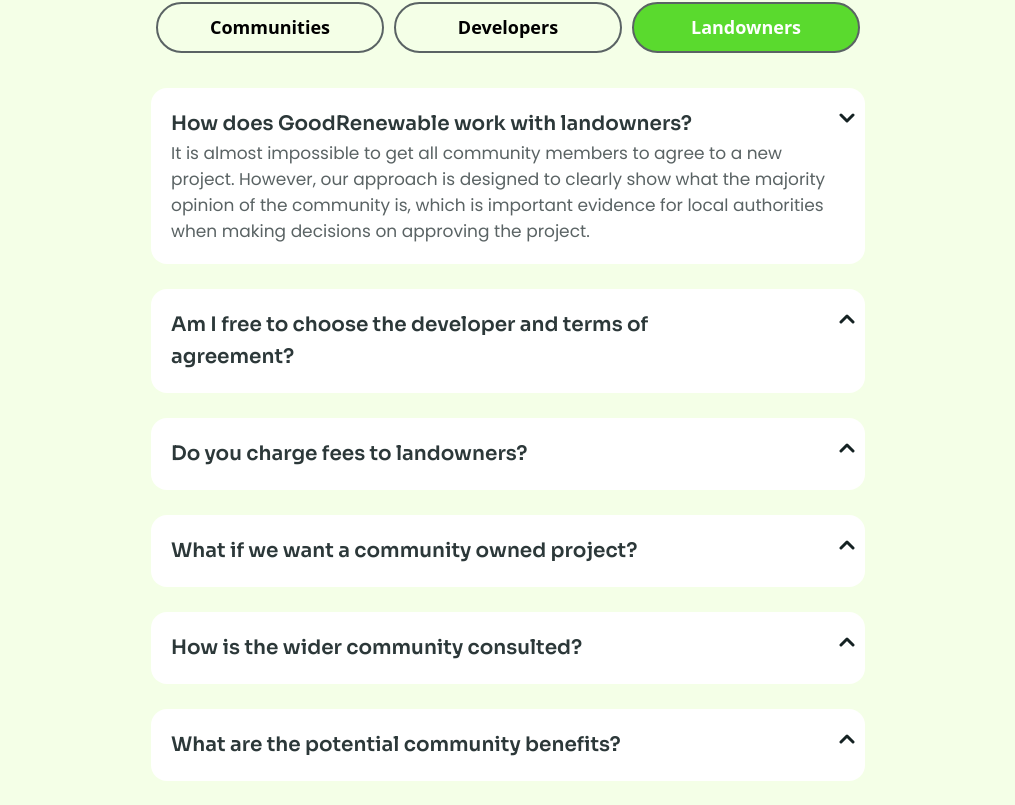
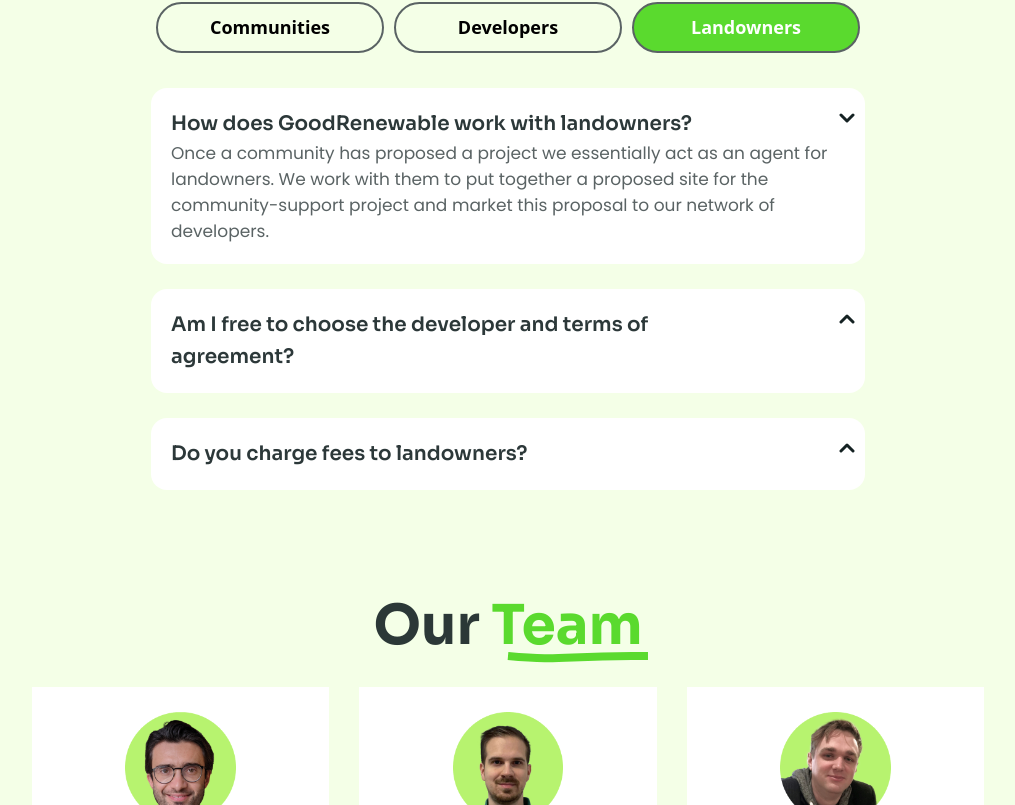
Before and after one commit to elghanbibadr/GoodRenewable, a React (Vite) app: page / in a window 1280 px wide. Shown: the part 5475-6280 px from the top of the page, without its empty margins (132-1147 px from the left). Built offline with nearby package versions, Linux system fonts and the light colour scheme.

Commit message:
add google analytics and hotjar scripts

```diff
--- a/index.html
+++ b/index.html
@@ -1,16 +1,42 @@
 <!DOCTYPE html>
 <html lang="en">
+
 <head>
   <meta charset="UTF-8" />
   <meta name="viewport" content="width=device-width, initial-scale=1.0" />
   <link rel="preconnect" href="https://fonts.googleapis.com">
   <link rel="preconnect" href="https://fonts.gstatic.com" crossorigin>
-    <link href="https://fonts.googleapis.com/css2?family=Poppins:wght@400;500&family=Sora:wght@400;600;700&display=swap" rel="stylesheet">
+  <link href="https://fonts.googleapis.com/css2?family=Poppins:wght@400;500&family=Sora:wght@400;600;700&display=swap"
+    rel="stylesheet">
   <title>Good Renewable</title>
 </head>
+
 <body>
   <div id="root"></div>
 
   <script type="module" src="/src/main.jsx"></script>
+  <!-- google analytics script -->
+  <script async src="https://www.googletagmanager.com/gtag/js?id=G-HXRS96ZR0N"></script>
+  <script>
+    window.dataLayer = window.dataLayer || [];
+    function gtag() { dataLayer.push(arguments); }
+    gtag('js', new Date());
+
+
+
+    gtag('config', 'G-HXRS96ZR0N');
+  </script>
+  <!-- Hotjar Tracking Code for Good Renewable -->
+  <script>
+    (function (h, o, t, j, a, r) {
+      h.hj = h.hj || function () { (h.hj.q = h.hj.q || []).push(arguments) };
+      h._hjSettings = { hjid: 3422615, hjsv: 6 };
+      a = o.getElementsByTagName('head')[0];
+      r = o.createElement('script'); r.async = 1;
+      r.src = t + h._hjSettings.hjid + j + h._hjSettings.hjsv;
+      a.appendChild(r);
+    })(window, document, 'https://static.hotjar.com/c/hotjar-', '.js?sv=');
+  </script>
 </body>
+
 </html>
--- a/src/componenet/Callout/Callout.jsx
+++ b/src/componenet/Callout/Callout.jsx
@@ -12,12 +12,11 @@
             GoodRenewable is in the process of running workshops and consultations across the UK. We want to hear from communities, developers and landowners interested in being part of our pioneer projects. Book your discovery call below.
             </p>
         </div>
-        {/* <BookCallBtn text="Book a Discovery Call" className="py-3 book-discoveryCall-btn bg-black text-white  md:py-4"  /> */}
 
         <BookCallBtn fill='white' className='py-4 md:mt-10 md:row-start-3 book-discoveryCall-btn md:mx-auto mb-20 bg-black hover:bg-paleWhite hover:text-black text-white' text='Book a Discovery Call'/>
      <Gridx3>
        {CalloutCardsData.map(({id,title,text,img})=>{
-          return <CalloutCard id={id} title={title} text={text} img={img} />;
+          return <CalloutCard key={id} id={id} title={title} text={text} img={img} />;
        })}
      </Gridx3>
     </div>
--- a/src/componenet/Faq/FaqData.js
+++ b/src/componenet/Faq/FaqData.js
@@ -43,41 +43,28 @@
 export const  communitiesFaqData=[
     {
         id:1,
-        question:"Can you guarantee 100% support from local communities? ",
-        answer:"It is almost impossible to get all community members to agree to a new project. However, our approach is designed to clearly show what the majority opinion of the community is, which is important evidence for local authorities when making decisions on approving the project.",
+        question:"What if we want a community owned project?        ",
+        answer:"GoodRenewable only engages developers where the community has shown support for a  project that requires commercial input. We stay completely neutral in the initial engagement  process so communities have the choice to propose projects that are community owned or part-owned as they wish. Our resources are designed to inform community members of the   potential benefits and limitations of different ownership models to be sure they can put forward a scheme they support.",
 
     },
     {
         id:2,
-        question:"Are projects technically verified ? ",
-        answer:"It is almost impossible to get all community members to agree to a new project. However, our approach is designed to clearly show what the majority opinion of the community is, which is important evidence for local authorities when making decisions on approving the project.",
+        question:"How is the wider community consulted?        ",
+        answer:"We understand the initial planning workshops don’t involve the whole community. We run a wider consultation process open to all community members to show their views on the project  proposals put forward by the initial community workshops. The consultation includes informationabout the proposed ownership model and potential benefit schemes that could be part of the   project.",
 
     },
     {
         id:3,
-        question:"What happens if the initial project scope is changed?",
-        answer:"It is almost impossible to get all community members to agree to a new project. However, our approach is designed to clearly show what the majority opinion of the community is, which is important evidence for local authorities when making decisions on approving the project.",
+        question:"What are the potential community benefits? ",
+        answer:"There are a wide range of benefits that renewable energy projects can bring depending on their  structure and ownership model. This can include revenue directly to community owners,revenue-share to locally-administered community benefit funds, or even agreements to fund local services and infrastructure. Communities are free to propose their preferred options to beput forward. The exact benefits will depend on the detail of the final project plans, so weencourage and facilitate communities to have an ongoing dialogue with developers as projects  move forward.",
 
     },
     {
         id:4,
-        question:"How is ownership of the projects structured?",
-        answer:"It is almost impossible to get all community members to agree to a new project. However, our approach is designed to clearly show what the majority opinion of the community is, which is important evidence for local authorities when making decisions on approving the project.",
+        question:"What if developers change the project?        ",
+        answer:"There are almost always changes to projects as they are developed with detailed technical and environmental surveys. For projects to be built they need to receive final approval from local authorities at the end of the development process. This requires community consent. So any changes will need to be consented by the community for a project to go ahead. GoodRenewable encourages and facilitates ongoing dialogue between communities,  developers and landowners to ensure everyone is consulted throughout the process.",
 
-    },
-    {
-        id:5,
-        question:"How do you account for congestion in the UK electricity grid?        ",
-        answer:"It is almost impossible to get all community members to agree to a new project. However, our approach is designed to clearly show what the majority opinion of the community is, which is important evidence for local authorities when making decisions on approving the project.",
-
-    },
-    {
-        id:6,
-        question:"How does GoodRenewable charge developers? ",
-        answer:"It is almost impossible to get all community members to agree to a new project. However, our approach is designed to clearly show what the majority opinion of the community is, which is important evidence for local authorities when making decisions on approving the project.",
-
-    },
-
+    }
 
 ]
 
@@ -86,45 +73,20 @@
     {
         id:1,
         question:"How does GoodRenewable work with landowners? ",
-        answer:"It is almost impossible to get all community members to agree to a new project. However, our approach is designed to clearly show what the majority opinion of the community is, which is important evidence for local authorities when making decisions on approving the project.",
+        answer:"Once a community has proposed a project we essentially act as an agent for landowners. We  work with them to put together a proposed site for the community-support project and market this proposal to our network of developers.",
 
     },
     {
         id:2,
         question:"Am I free to choose the developer and terms of agreement?",
-        answer:"It is almost impossible to get all community members to agree to a new project. However, our approach is designed to clearly show what the majority opinion of the community is, which is important evidence for local authorities when making decisions on approving the project.",
+        answer:"Absolutely. Landowners make the final decision on the developer they want to work with, and the terms of any agreement they enter into. We help landowners navigate the negotiation and  contracting process to ensure landowners get the best deal and the project has the best chance of success.",
 
     },
     {
         id:3,
         question:"Do you charge fees to landowners? ",
-        answer:"It is almost impossible to get all community members to agree to a new project. However, our approach is designed to clearly show what the majority opinion of the community is, which is important evidence for local authorities when making decisions on approving the project.",
+        answer:"No. GoodRenewable is funded by subscriptions developers pay to see projects on our platform  as well as success fees they pay on projects that are taken through to construction. If a project  goes ahead all lease fees are paid directly from the developer to the landowner without commission.",
 
-    },
-    {
-        id:4,
-        question:"What if we want a community owned project? ",
-        answer:"It is almost impossible to get all community members to agree to a new project. However, our approach is designed to clearly show what the majority opinion of the community is, which is important evidence for local authorities when making decisions on approving the project.",
-
-    },
-    {
-        id:5,
-        question:"How is the wider community consulted?",
-        answer:"It is almost impossible to get all community members to agree to a new project. However, our approach is designed to clearly show what the majority opinion of the community is, which is important evidence for local authorities when making decisions on approving the project.",
-
-    },
-    {
-        id:6,
-        question:"What are the potential community benefits?",
-        answer:"It is almost impossible to get all community members to agree to a new project. However, our approach is designed to clearly show what the majority opinion of the community is, which is important evidence for local authorities when making decisions on approving the project.",
-
-    },
-    {
-        id:7,
-        question:"What if developers change the project? ",
-        answer:"It is almost impossible to get all community members to agree to a new project. However, our approach is designed to clearly show what the majority opinion of the community is, which is important evidence for local authorities when making decisions on approving the project.",
-
-    },
-
+    }
 
 ]
```
Also changed, not shown: src/index.css (+0 -7 lines). Lines whose indentation alone changed are shown as unchanged.
